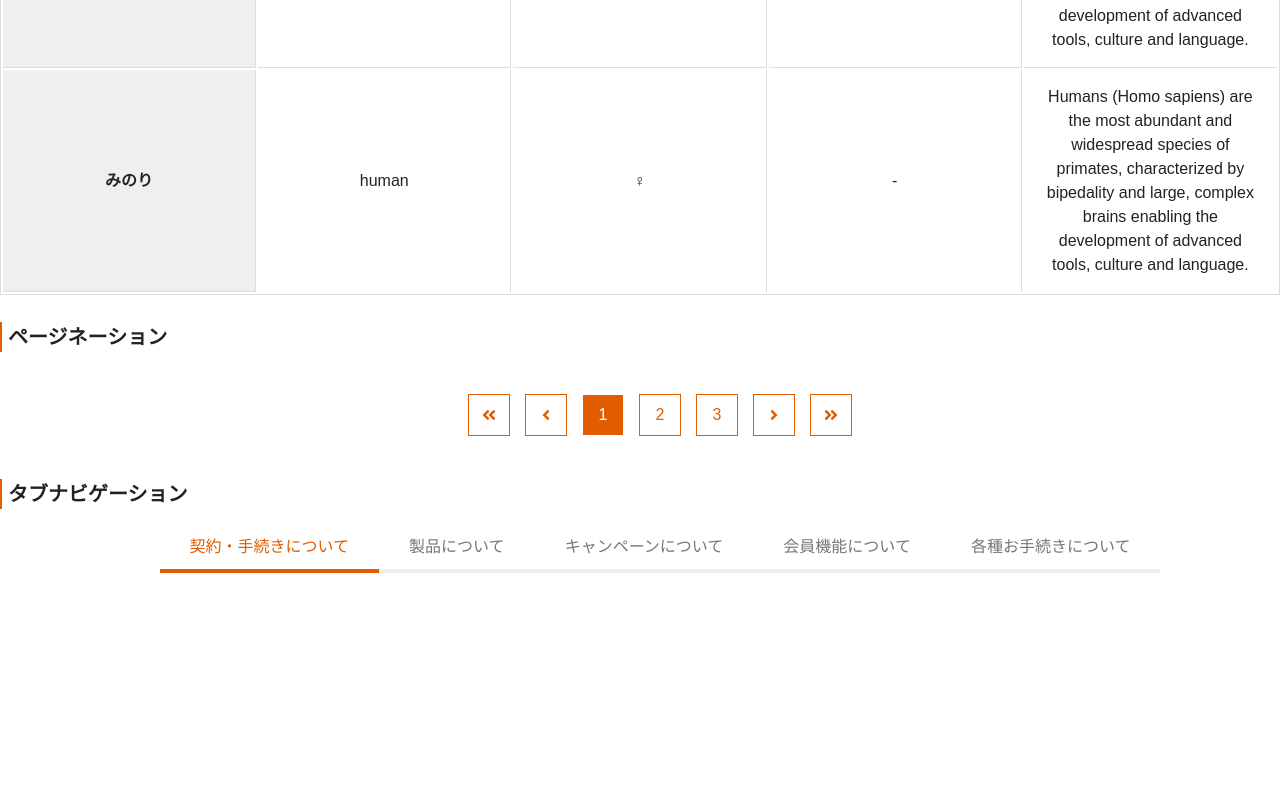
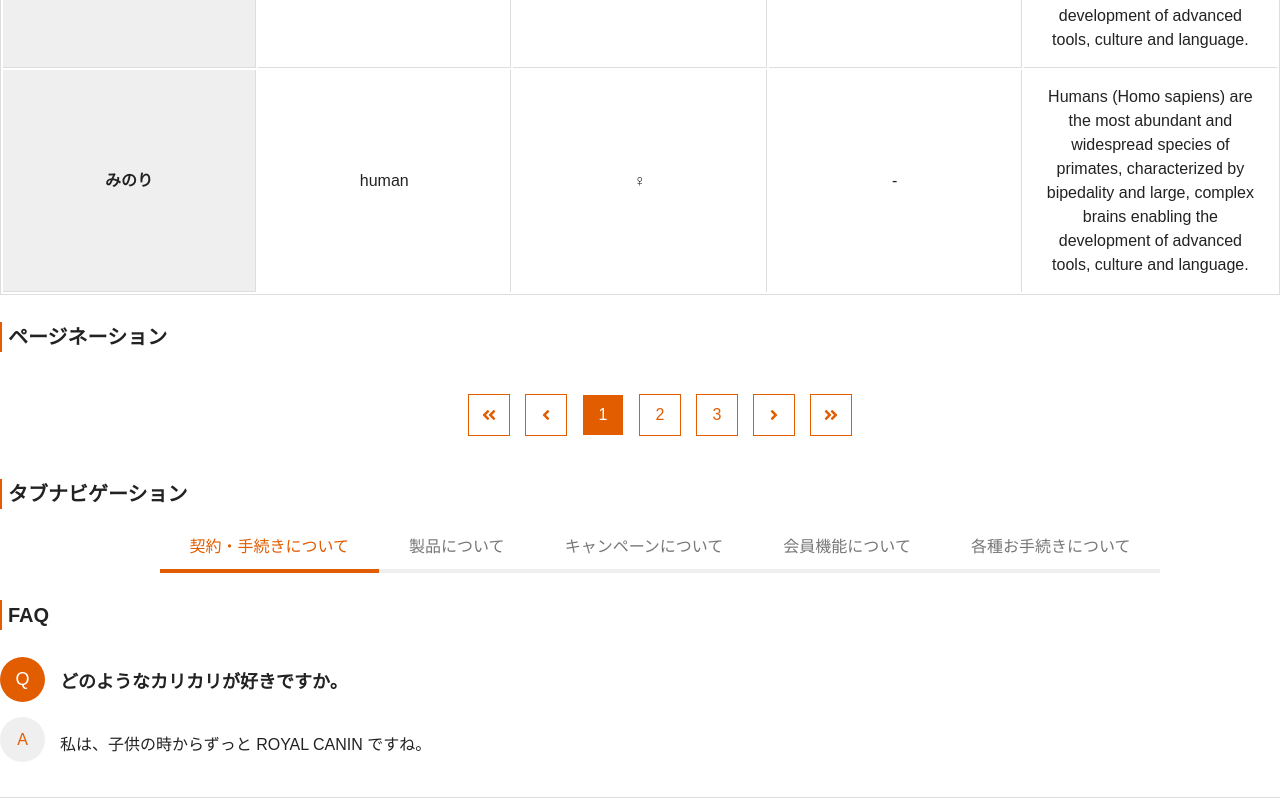
Before and after one commit to D-A-I/css-sample, a website: page index.html in a window 1280 px wide. Shown: the part 4280-5082 px from the top of the page. Before the commit the page ends 4863 px from the top, so only its background shows below. Drawn offline with nearby package versions, Linux system fonts and the light colour scheme.

Commit message:
feat: FAQ 追加

```diff
--- a/assets/style.css
+++ b/assets/style.css
@@ -668,6 +668,69 @@ img {
   }
 }
 
+.faq > *:last-child {
+  margin-bottom: 0;
+}
+
+.faq__row {
+  position: relative;
+  box-sizing: content-box;
+  display: flex;
+  align-items: flex-start;
+  min-height: 45px;
+  padding-left: 60px;
+  margin-left: 0;
+}
+
+.faq__row--question {
+  margin-bottom: 15px;
+  font-size: 1.125rem;
+  font-weight: bold;
+}
+
+.faq__question-text {
+  padding-top: 12px;
+}
+
+.faq__row--answer {
+  padding-bottom: 20px;
+  margin-bottom: 20px;
+  border-bottom: 1px solid #ddd;
+}
+
+.faq__icon {
+  position: absolute;
+  top: 0;
+  left: 0;
+  width: 45px;
+  height: 45px;
+  font-weight: normal;
+  line-height: 45px;
+  text-align: center;
+  border-radius: 50%;
+}
+
+.faq__icon--question {
+  color: #fff;
+  background-color: #e25c00;
+}
+
+.faq__icon--answer {
+  color: #e25c00;
+  background: #efefef;
+}
+
+.faq__answer-body {
+  padding-top: 12px;
+}
+
+.faq__answer-body > *:last-child {
+  margin-bottom: 0;
+}
+
+.faq__answer-text {
+  margin-bottom: 20px;
+}
 /* --- helper --- */
 
 .m-1 {
@@ -683,7 +746,7 @@ img {
 }
 
 .m-2 {
-  margin: 0.5rem;p√
+  margin: 0.5rem;
 }
 
 .my-2 {
--- a/index.html
+++ b/index.html
@@ -211,7 +211,8 @@
           <td class="vertical-table__text">bombay cat</td>
           <td class="vertical-table__text">♂</td>
           <td class="vertical-table__text">元気／嫉妬深い</td>
-          <td class="vertical-table__text">The Bombay cat is a type of short-haired cat developed by breeding sable Burmese and black American Shorthair cats.</td>
+          <td class="vertical-table__text">The Bombay cat is a type of short-haired cat developed by breeding sable
+            Burmese and black American Shorthair cats.</td>
         </tr>
       </tbody>
     </table>
@@ -241,21 +242,26 @@
           <td class="cross-table__text">bombay cat</td>
           <td class="cross-table__text">♂</td>
           <td class="cross-table__text">元気／嫉妬深い</td>
-          <td class="cross-table__text">The Bombay cat is a type of short-haired cat developed by breeding sable Burmese and black American Shorthair cats.</td>
+          <td class="cross-table__text">The Bombay cat is a type of short-haired cat developed by breeding sable Burmese
+            and black American Shorthair cats.</td>
         </tr>
         <tr class="cross-table__text-row">
           <td class="cross-table__header cross-table__header--md-sticky">だい</td>
           <td class="cross-table__text">human</td>
           <td class="cross-table__text">♂</td>
           <td class="cross-table__text">-</td>
-          <td class="cross-table__text">Humans (Homo sapiens) are the most abundant and widespread species of primates, characterized by bipedality and large, complex brains enabling the development of advanced tools, culture and language.</td>
+          <td class="cross-table__text">Humans (Homo sapiens) are the most abundant and widespread species of primates,
+            characterized by bipedality and large, complex brains enabling the development of advanced tools, culture
+            and language.</td>
         </tr>
         <tr class="cross-table__text-row">
           <td class="cross-table__header cross-table__header--md-sticky">みのり</td>
           <td class="cross-table__text">human</td>
           <td class="cross-table__text">♀</td>
           <td class="cross-table__text">-</td>
-          <td class="cross-table__text">Humans (Homo sapiens) are the most abundant and widespread species of primates, characterized by bipedality and large, complex brains enabling the development of advanced tools, culture and language.</td>
+          <td class="cross-table__text">Humans (Homo sapiens) are the most abundant and widespread species of primates,
+            characterized by bipedality and large, complex brains enabling the development of advanced tools, culture
+            and language.</td>
         </tr>
       </tbody>
     </table>
@@ -314,6 +320,23 @@
       </li>
     </ul>
   </nav>
+  <h4 class="level4-heading">FAQ</h4>
+  <dl class="faq">
+    <dt class="faq__row faq__row--question">
+      <span class="faq__icon faq__icon--question">Q</span>
+      <span class="faq__question-text">
+        どのようなカリカリが好きですか。
+      </span>
+    </dt>
+    <dd class="faq__row faq__row--answer">
+      <span class="faq__icon faq__icon--answer">A</span>
+      <div class="faq__answer--body">
+        <p class="faq__answer-text">
+          私は、子供の時からずっと ROYAL CANIN ですね。
+        </p>
+      </div>
+    </dd>
+  </dl>
 </body>
 
 </html>
```
Also changed, not shown: README.md.
